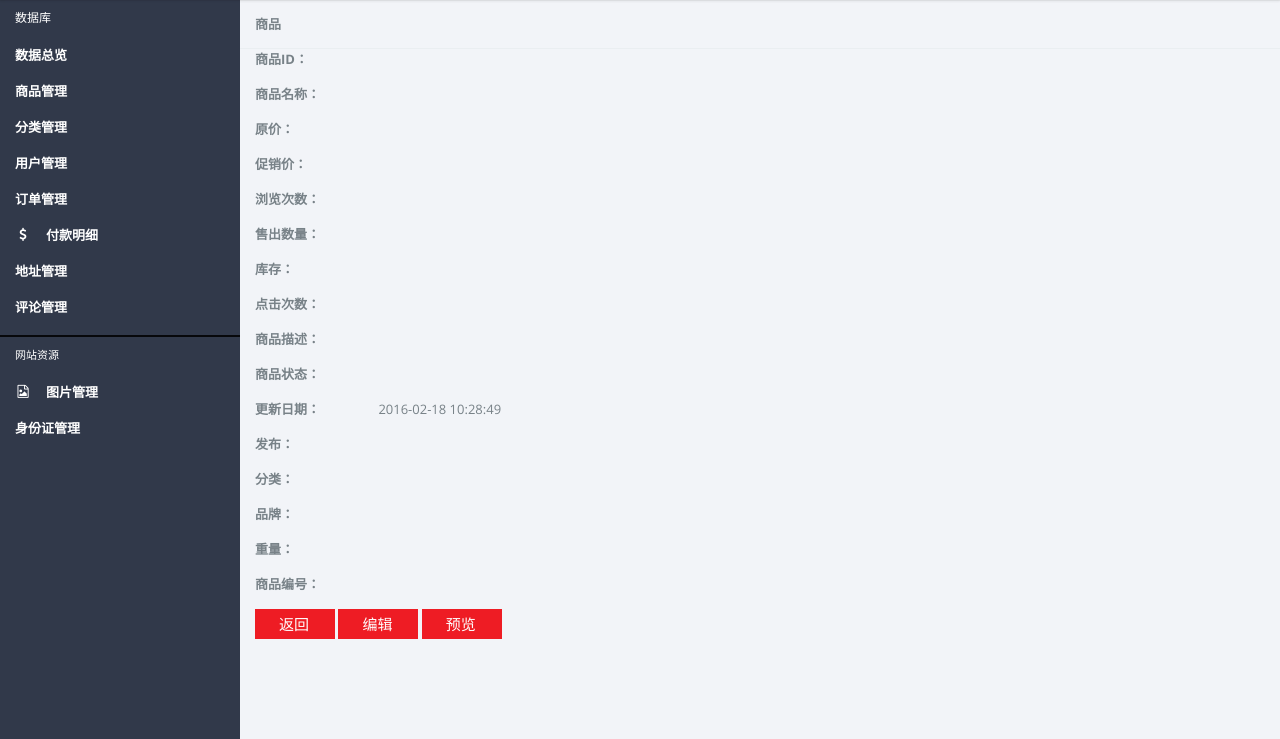
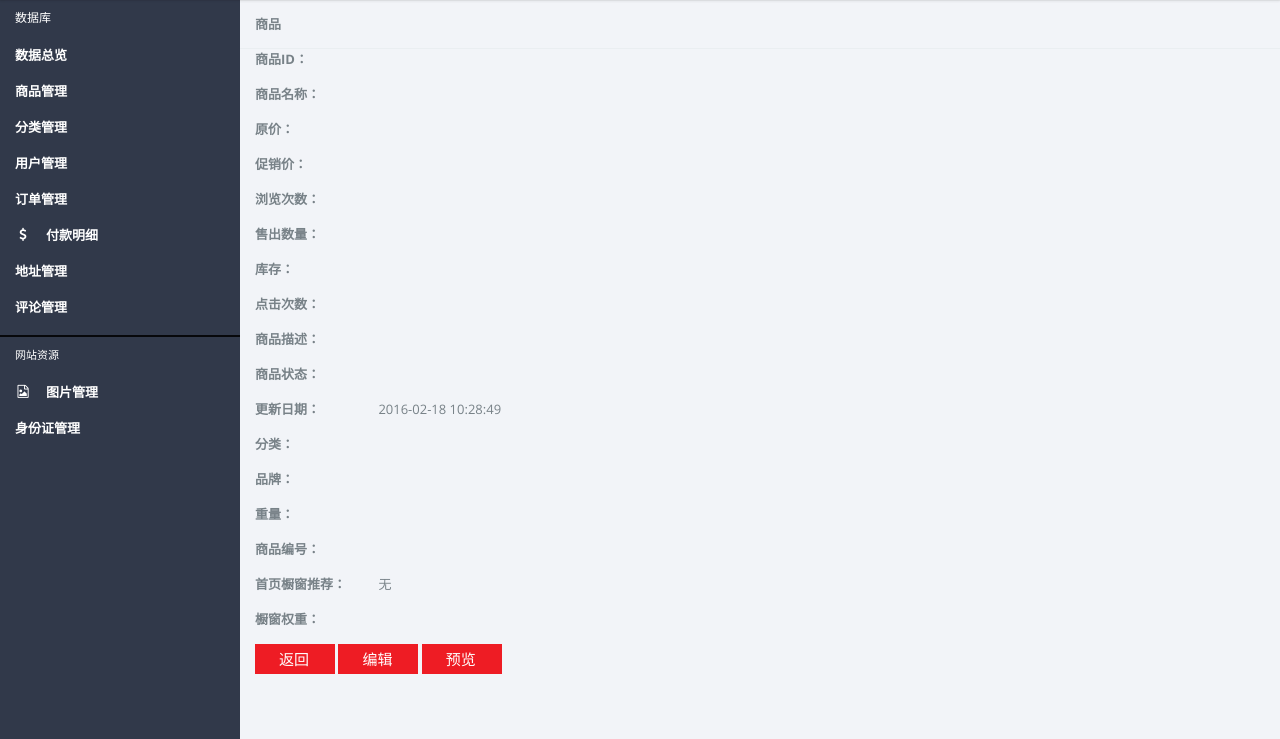
Before and after one commit to presentianz/b2c, a Symfony app: template app/Resources/views/Admin/Product/show.html.twig in a window 1280 px wide. Shown: the part 61-800 px from the top of the page. Run offline with Twig, Linux system fonts and the light colour scheme; the template is opened without the code that fills it, so the values that code supplies are empty; some libraries are stand-ins or nearby versions.

Commit message:
product index widget

```diff
--- a/app/Resources/views/Admin/Product/edit.html.twig
+++ b/app/Resources/views/Admin/Product/edit.html.twig
@@ -23,6 +23,8 @@
        <div> <label>品牌：</label> {{form_widget(edit_form.brand)}}</div>
        <div> <label>重量：</label> {{form_widget(edit_form.weight)}}</div>
        <div> <label>商品编号：</label> {{form_widget(edit_form.productKey)}}</div>
+       <div> <label>首页橱窗推荐：</label> {{form_widget(edit_form.index_widget)}}</div>
+       <div> <label>橱窗权重：</label> {{form_widget(edit_form.widget_weight)}}</div>
        <div style="display: none;">{{form_widget(edit_form.imageLink)}}</div>
      <div style="display: none;">{{form_widget(edit_form.poster)}}</div>
 
--- a/app/Resources/views/Admin/Product/new.html.twig
+++ b/app/Resources/views/Admin/Product/new.html.twig
@@ -58,6 +58,8 @@
 					  <div><label>品牌：</label> {{ form_widget(form.brand) }}</div>
 					  <div><label>重量：</label> {{ form_widget(form.weight) }}</div>
 					  <div><label>商品编号：</label> {{ form_widget(form.productKey) }}</div>
+                      <div> <label>首页橱窗推荐：</label> {{form_widget(form.index_widget)}}</div>
+                      <div> <label>橱窗权重：</label> {{form_widget(form.widget_weight)}}</div>
 					  <div style="display: none;">{{ form_widget(form.imageLink) }}</div>
 					  <div style="display: none;">{{ form_widget(form.poster) }}</div>
 
--- a/app/Resources/views/Admin/Product/show.html.twig
+++ b/app/Resources/views/Admin/Product/show.html.twig
@@ -12,22 +12,33 @@
 
                 <div class="form">
 
-         <div> <label>商品ID：</label> {{ entity.id }}</div>
-        <div> <label>商品名称：</label> {{ entity.name}}</div>
-       <div> <label>原价：</label> {{ entity.price}}</div>
-       <div> <label>促销价：</label> {{ entity.pricediscounted}}</div>
-       <div> <label>浏览次数：</label> {{ entity.viewedcount}}</div>
-       <div> <label>售出数量：</label> {{ entity.soldNo}}</div>
-       <div> <label>库存：</label> {{ entity.inventory}}</div>
-       <div> <label>点击次数：</label> {{ entity.click}}</div>
-       <div> <label>商品描述：</label> {{ entity.description}}</div>
-       <div> <label>商品状态：</label> {{ entity.status}}</div>
-       <div> <label>更新日期：</label> {{ entity.updateAt|date('Y-m-d H:i:s') }}</div>
-       <div> <label>发布：</label> {{ entity.poster}}</div>
-       <div> <label>分类：</label> {{ entity.category}}</div>
-       <div> <label>品牌：</label> {{ entity.brand}}</div>
-       <div> <label>重量：</label> {{ entity.weight}}</div>
-       <div> <label>商品编号：</label> {{ entity.productKey}}</div>
+                    <div><label>商品ID：</label> {{ entity.id }}</div>
+                    <div><label>商品名称：</label> {{ entity.name }}</div>
+                    <div><label>原价：</label> {{ entity.price }}</div>
+                    <div><label>促销价：</label> {{ entity.pricediscounted }}</div>
+                    <div><label>浏览次数：</label> {{ entity.viewedcount }}</div>
+                    <div><label>售出数量：</label> {{ entity.soldNo }}</div>
+                    <div><label>库存：</label> {{ entity.inventory }}</div>
+                    <div><label>点击次数：</label> {{ entity.click }}</div>
+                    <div><label>商品描述：</label> {{ entity.description }}</div>
+                    <div><label>商品状态：</label> {{ entity.status }}</div>
+                    <div><label>更新日期：</label> {{ entity.updateAt|date('Y-m-d H:i:s') }}</div>
+                    <div><label>分类：</label> {{ entity.category }}</div>
+                    <div><label>品牌：</label> {{ entity.brand }}</div>
+                    <div><label>重量：</label> {{ entity.weight }}</div>
+                    <div><label>商品编号：</label> {{ entity.productKey }}</div>
+                    <div><label>首页橱窗推荐：</label>
+                        {% if entity.getIndexWidget == 0 or not entity.getIndexWidget %}
+                            无
+                        {% elseif entity.getIndexWidget == 1 %}
+                            今日推介
+                        {% elseif entity.getIndexWidget == 2 %}
+                            热卖畅销
+                        {% elseif entity.getIndexWidget == 3 %}
+                            限时特卖
+                        {% endif %}
+                    </div>
+                    <div><label>橱窗权重：</label> {{ entity.getWidgetWeight }}</div>
 
 
                     <div class="admin-buttons">
```
Also changed, not shown: app/Resources/views/Widget/cart/index.html.twig (+9 -8 lines), src/AppBundle/Entity/Product.php (+48 -0 lines), src/AppBundle/Form/ProductType.php (+9 -0 lines). Lines whose indentation alone changed are shown as unchanged.
